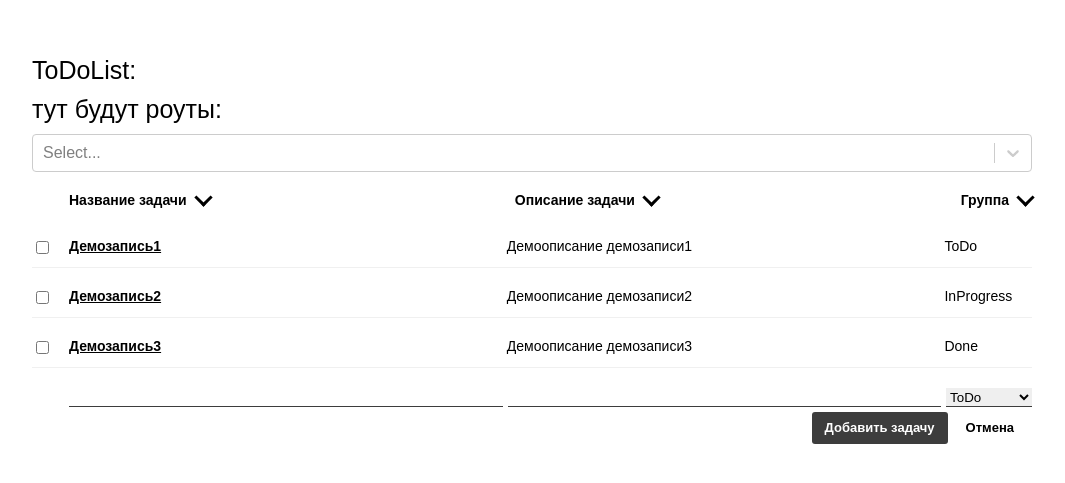
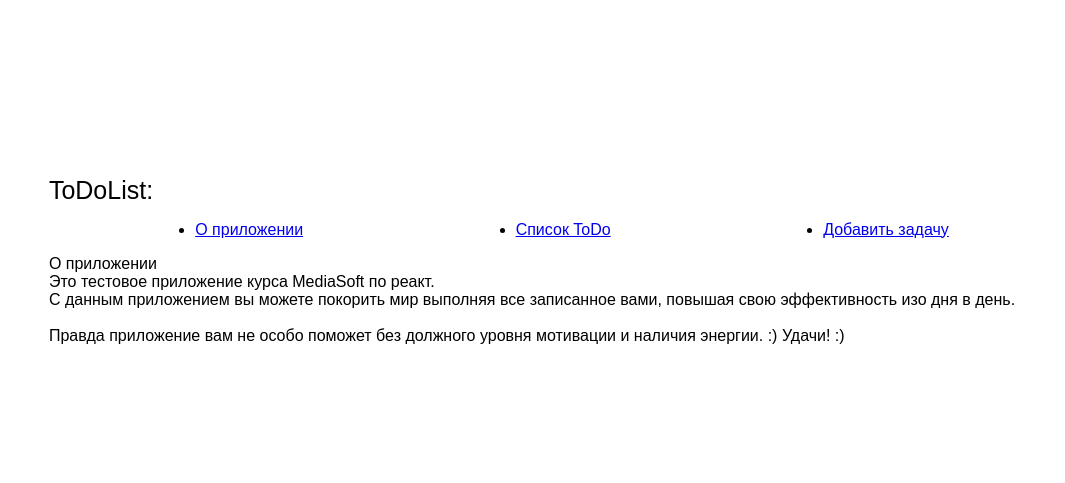
Before and after one commit to tango1603/ReactLess, a React app in the folder lesson3-homework/: page / in a window 1280 px wide. Shown: the part 153-636 px from the top of the page, without its empty margins (108-1173 px from the left). Built offline with nearby package versions, Linux system fonts and the light colour scheme.

Commit message:
add routing

```diff
--- a/lesson3-homework/src/app/App.jsx
+++ b/lesson3-homework/src/app/App.jsx
@@ -1,16 +1,23 @@
 import React, { Component } from 'react';
+import { Switch, Route } from 'react-router-dom';
 import './App.scss';
 
-import Header from './components/Header/Header';
+import HeaderMenu from './components/HeaderMenu/HeaderMenu';
 import Main from './components/Main/Main';
+import About from './components/About/About';
+import AddTask from './components/AddTask/AddTask';
 
 export default class App extends Component {
 
   render() {
     return (
       <div className="to-do-app">
-        <Header />
-        <Main />
+        <HeaderMenu/>
+        <Switch>
+          <Route exact path='/' component = {About}/>
+          <Route path='/list' component = {Main}/>
+          <Route path='/add' component = {AddTask}/>
+        </Switch>
       </div>
     );
   }
--- a/lesson3-homework/src/app/App.scss
+++ b/lesson3-homework/src/app/App.scss
@@ -11,9 +11,3 @@
 .to-do-app{
   position: relative;
 }
-
-.caption {
-  margin: 10px 0;
-  font-weight: 700px;
-  font-size: 25px;
-}
--- /dev/null
+++ b/lesson3-homework/src/app/components/About/About.jsx
@@ -0,0 +1,15 @@
+import React, { Component } from 'react';
+
+export default class About extends Component {
+
+  render() {
+    return (
+      <div>
+        <div className="about__caption">О приложении</div>
+        <div className="about__text">Это тестовое приложение курса MediaSoft по реакт.<br/>
+        С данным приложением вы можете покорить мир выполняя все записанное вами, повышая свою эффективность изо дня в день.<br/><br/>
+        Правда приложение вам не особо поможет без должного уровня мотивации и наличия энергии. :) Удачи! :)</div>
+      </div>
+    );
+  }
+}
--- a/lesson3-homework/src/app/components/Header/Header.jsx
+++ /dev/null
@@ -1,13 +0,0 @@
-import React, { Component } from 'react';
-
-export default class App extends Component {
-
-  render() {
-    return (
-      <div>
-        <div className="caption">ToDoList:</div>
-        <div className="caption">тут будут роуты:</div>
-      </div>
-    );
-  }
-}
--- /dev/null
+++ b/lesson3-homework/src/app/components/HeaderMenu/HeaderMenu.jsx
@@ -0,0 +1,21 @@
+import React, { Component } from 'react';
+import { Link } from 'react-router-dom';
+
+
+import './HeaderMenu.scss';
+
+export default class HeaderMenu extends Component {
+
+  render() {
+    return (
+      <nav className="head">
+        <div className="head__caption">ToDoList:</div>
+        <ul className="head__menu">
+          <li className="menu-item"><Link to='/'>О приложении</Link></li>
+          <li className="menu-item"><Link to='/list'>Список ToDo</Link></li>
+          <li className="menu-item"><Link to='/add'>Добавить задачу</Link></li>
+        </ul>
+      </nav>
+    );
+  }
+}
--- /dev/null
+++ b/lesson3-homework/src/app/components/HeaderMenu/HeaderMenu.scss
@@ -0,0 +1,22 @@
+
+
+
+.head{
+  &__caption {
+    margin: 10px 0;
+    font-weight: 700px;
+    font-size: 25px;
+  }
+
+  &__menu
+  {
+    width: 100%;
+    display: flex;
+    justify-content: space-around;
+
+  }
+
+  .menu-item{
+
+  }
+}
--- a/lesson3-homework/src/app/components/Main/Main.jsx
+++ b/lesson3-homework/src/app/components/Main/Main.jsx
@@ -1,16 +1,15 @@
 
 import React, { Component } from 'react';
-import Filter from '../Filter/Filter.jsx';
-import TaskList from '../TaskList/TaskList.jsx';
-import AddTask from '../AddTask/AddTask.jsx';
+import Filter from '../Filter/Filter';
+import TaskList from '../TaskList/TaskList';
 
-export default class App extends Component {
+
+export default class Main extends Component {
   render() {
     return (
       <div>
         <Filter />
         <TaskList/>
-        <AddTask/>
       </div>
     );
   }
```
